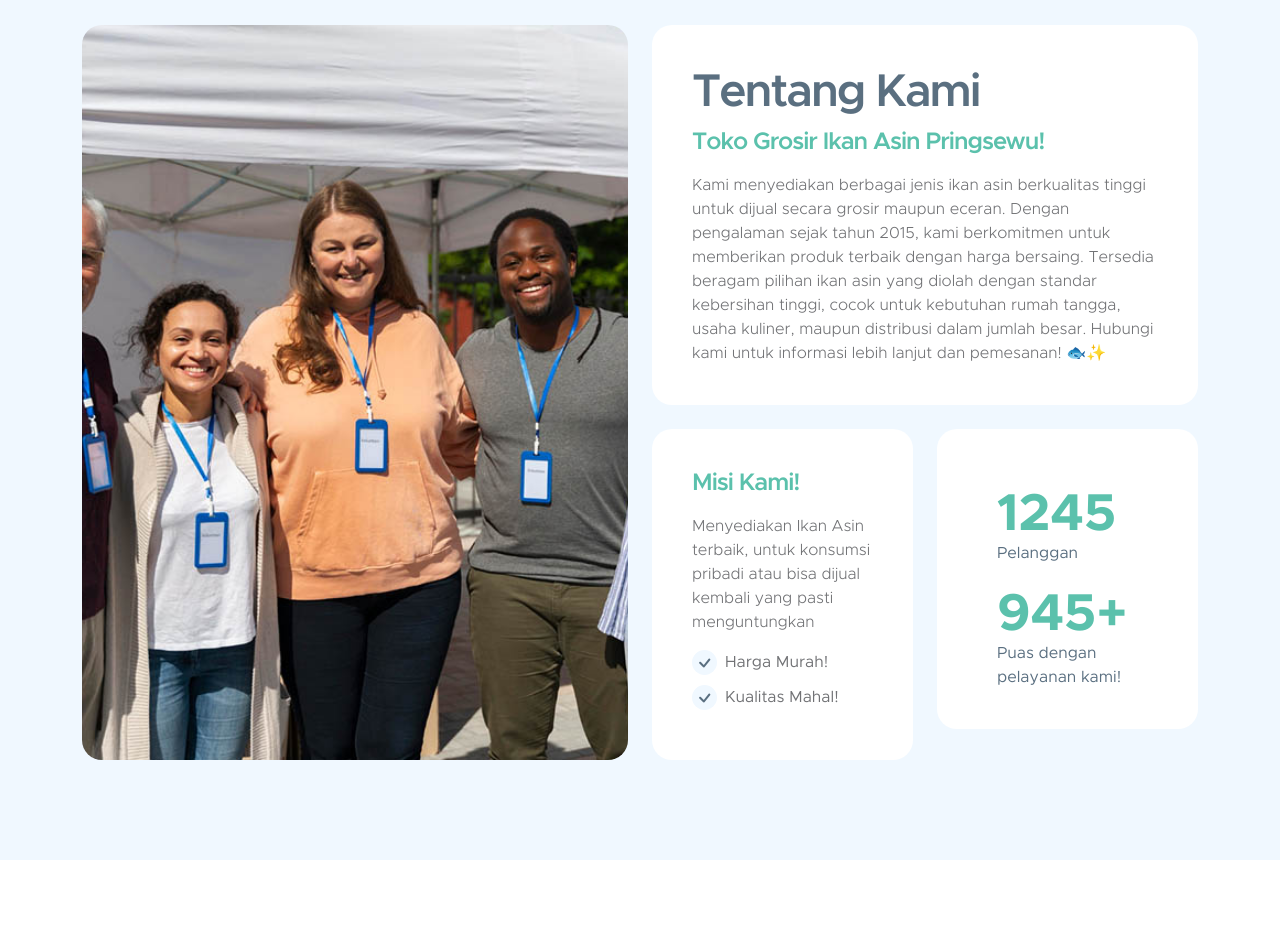
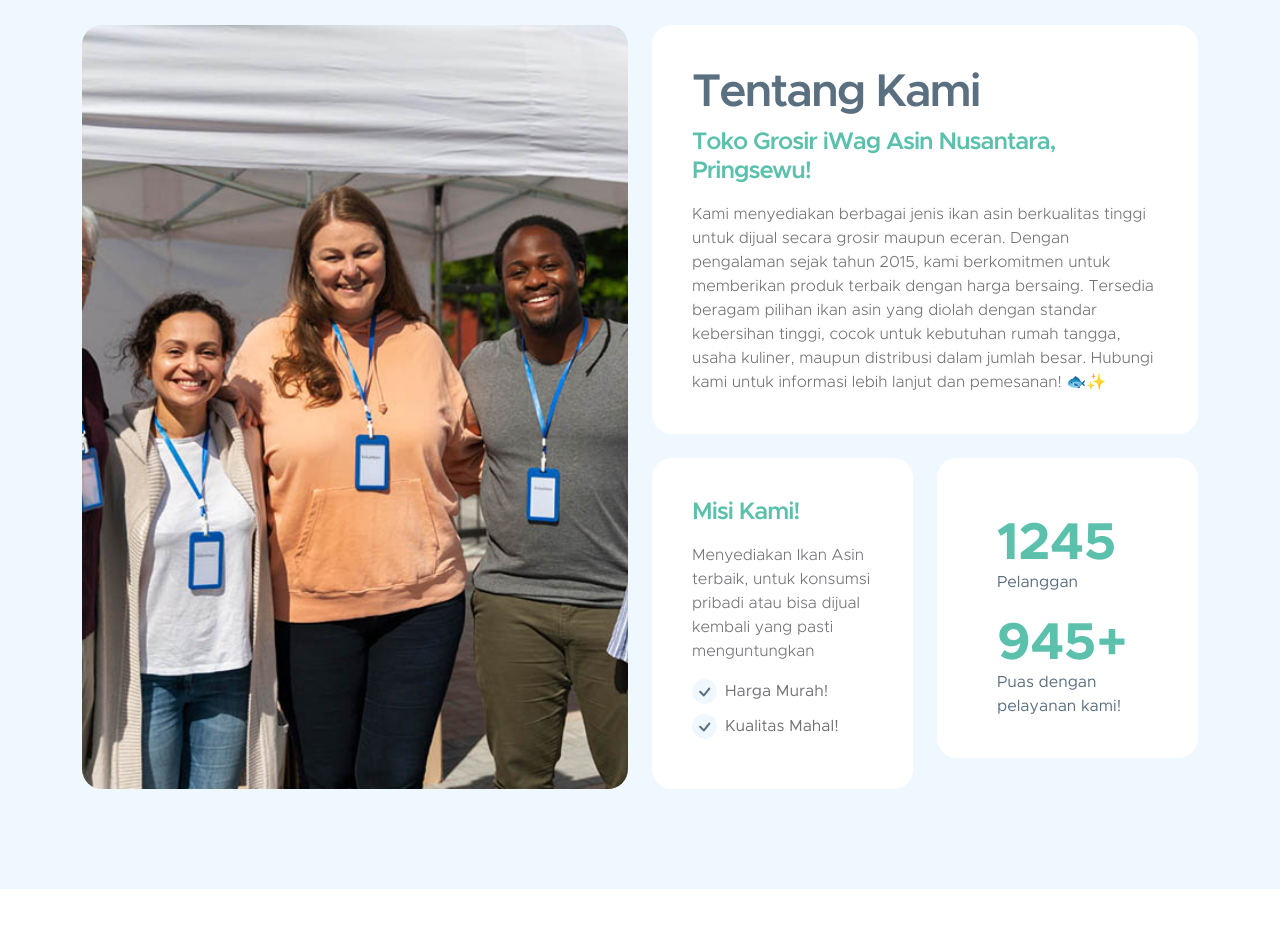
Before and after one commit to Simbah-Research/yogi-preview, a plain HTML site: page index.html in a window 1280 px wide. Shown: the part 1460-2385 px from the top of the page. Drawn offline with Linux system fonts and the light colour scheme.

Commit message:
Update index.html

```diff
--- a/index.html
+++ b/index.html
@@ -246,7 +246,7 @@
                             <div class="custom-text-box">
                                 <h2 class="mb-2">Tentang Kami</h2>
 
-                                <h5 class="mb-3">Toko Grosir Ikan Asin Pringsewu!</h5>
+                                <h5 class="mb-3">Toko Grosir iWag Asin Nusantara, Pringsewu!</h5>
 
                                 <p class="mb-0">Kami menyediakan berbagai jenis ikan asin berkualitas tinggi untuk dijual secara grosir maupun eceran. Dengan pengalaman sejak tahun 2015, kami berkomitmen untuk memberikan produk terbaik dengan harga bersaing. Tersedia beragam pilihan ikan asin yang diolah dengan standar kebersihan tinggi, cocok untuk kebutuhan rumah tangga, usaha kuliner, maupun distribusi dalam jumlah besar. Hubungi kami untuk informasi lebih lanjut dan pemesanan! 🐟✨</p>
                             </div>
```
